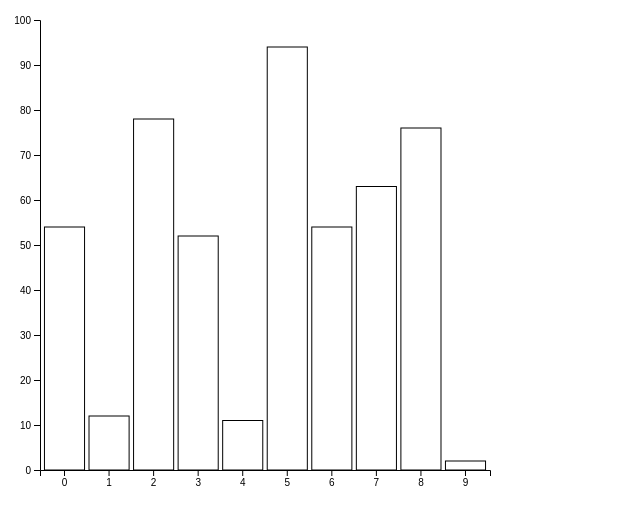
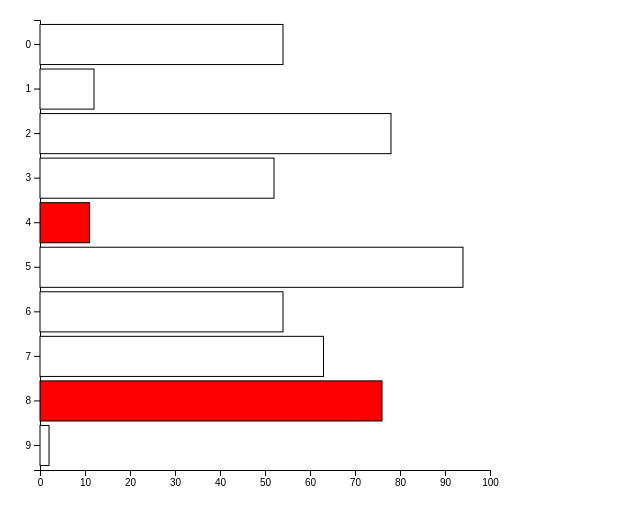
Before and after one commit to lyuchil/a3-Experiment, a plain HTML site: page DataVis2.html in a window 1280 px wide. Shown: the whole page, without its empty margins (0-640 px from the left). Drawn offline with nearby package versions, Linux system fonts and the light colour scheme.

Commit message:
horizontal bar graph done

```diff
--- a/DataVis2.html
+++ b/DataVis2.html
@@ -3,7 +3,7 @@
 
 <head>
   <script src="https://d3js.org/d3.v7.js"></script>
-    <link rel="stylesheet" href="styles.css">
+  <link rel="stylesheet" href="styles.css" />
 </head>
 
 <body>
@@ -12,7 +12,19 @@
 
 <script>
   // Generates 10 random values
-    const problem2Values = Array.from({ length: 10 }, () => Math.floor(Math.random() * 101));
+  const problem2Values = Array.from({ length: 10 }, () =>
+    Math.floor(Math.random() * 101)
+  );
+
+  const indexOne = d3.randomInt(0, 9)();
+
+  let indexTwo;
+
+  do {
+    indexTwo = d3.randomInt(0, 9)();
+  } while (indexTwo === indexOne);
+
+  const actualIndexTwo = indexTwo;
 
   // Define graph size and margins
   const graphSize = 500;
@@ -21,42 +33,51 @@
     height = graphSize - margin.top - margin.bottom;
 
   function graphTwo() {
-        let svg = d3.select("#my_dataviz").append("svg")
+    let svg = d3
+      .select("#my_dataviz")
+      .append("svg")
       .attr("width", width + margin.left + margin.right)
       .attr("height", height + margin.top + margin.bottom)
       .append("g")
       .attr("transform", `translate(${margin.left},${margin.top})`);
 
-        const xScale = d3
+    const xScale = d3.scaleLinear().domain([0, 100]).range([0, width]);
+
+    const yScale = d3
       .scaleBand()
       .domain(d3.range(problem2Values.length))
-            .range([0, width])
+      .range([0, height])
       .padding(0.1);
 
-        const yScale = d3
-            .scaleLinear()
-            .domain([0, 100])
-            .range([height, 0]);
-
+    //var customYTicks = [0, 100];
     // Append x axis
-        svg.append("g")
+    svg
+      .append("g")
       .attr("transform", `translate(0,${height})`)
       .call(d3.axisBottom(xScale));
 
     // Append y axis
-        svg.append("g")
-            .call(d3.axisLeft(yScale));
+    svg.append("g").call(d3.axisLeft(yScale));
 
     // Create bars
-        svg.selectAll(".bar")
+    svg
+      .selectAll(".bar")
       .data(problem2Values)
-            .enter().append("rect")
+      .enter()
+      .append("rect")
       .attr("class", "bar")
-            .attr("x", (d, i) => xScale(i))
-            .attr("y", d => yScale(d))
-            .attr("width", xScale.bandwidth())
-            .attr("height", d => height - yScale(d))
-            .attr("fill", "#FFFFFF")
+      .attr("x", 0)
+      .attr("y", (d, i) => yScale(i))
+      .attr("width", (d) => xScale(d))
+      .attr("height", yScale.bandwidth())
+      .attr("fill", function (d, i) {
+        if (i === indexOne || i === actualIndexTwo) {
+          // highliting the bars given the index
+          return "red";
+        } else {
+          return "#FFFFFF";
+        }
+      })
       .attr("stroke", "black")
       .attr("stroke-width", 1);
   }
```
Lines whose indentation alone changed are shown as unchanged.
